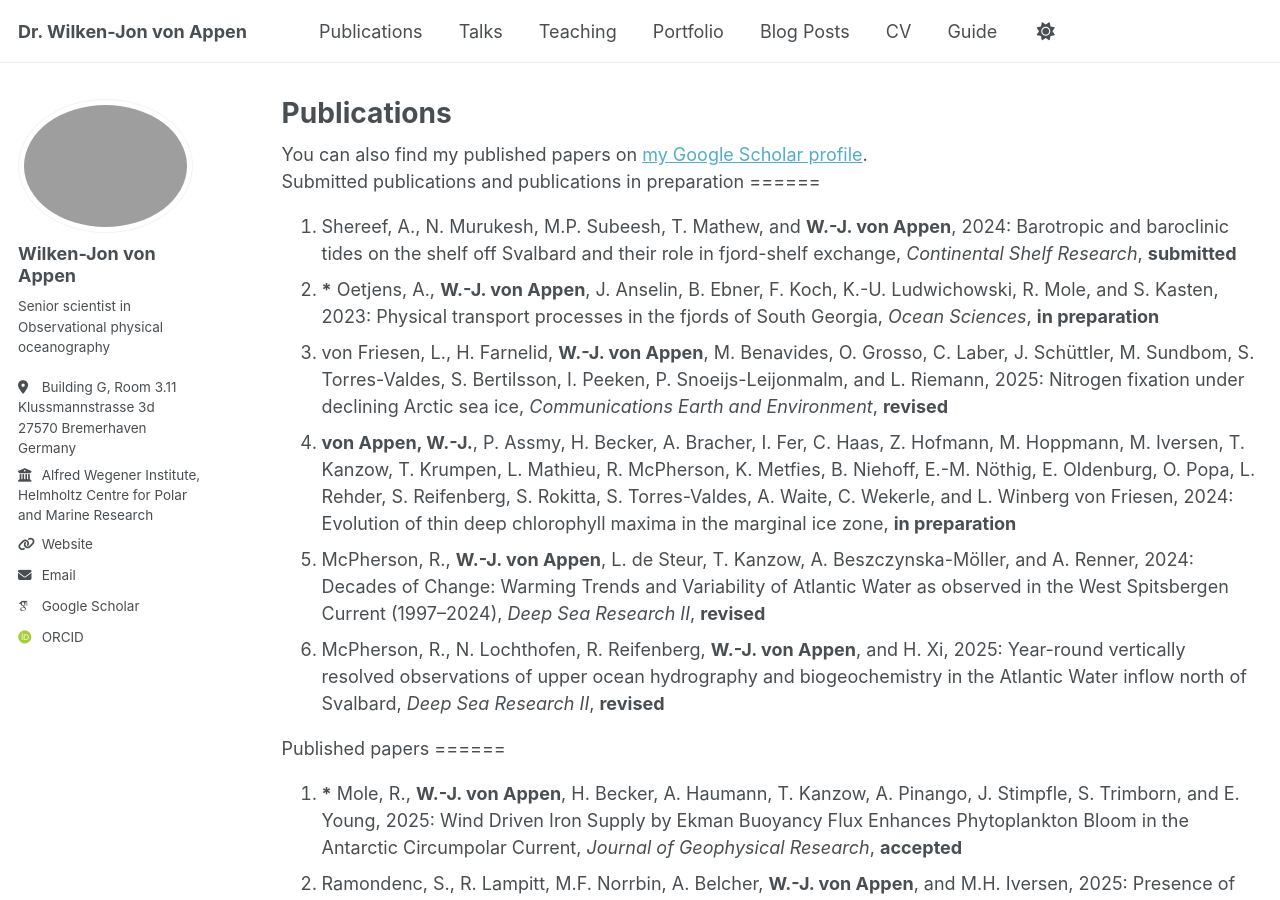
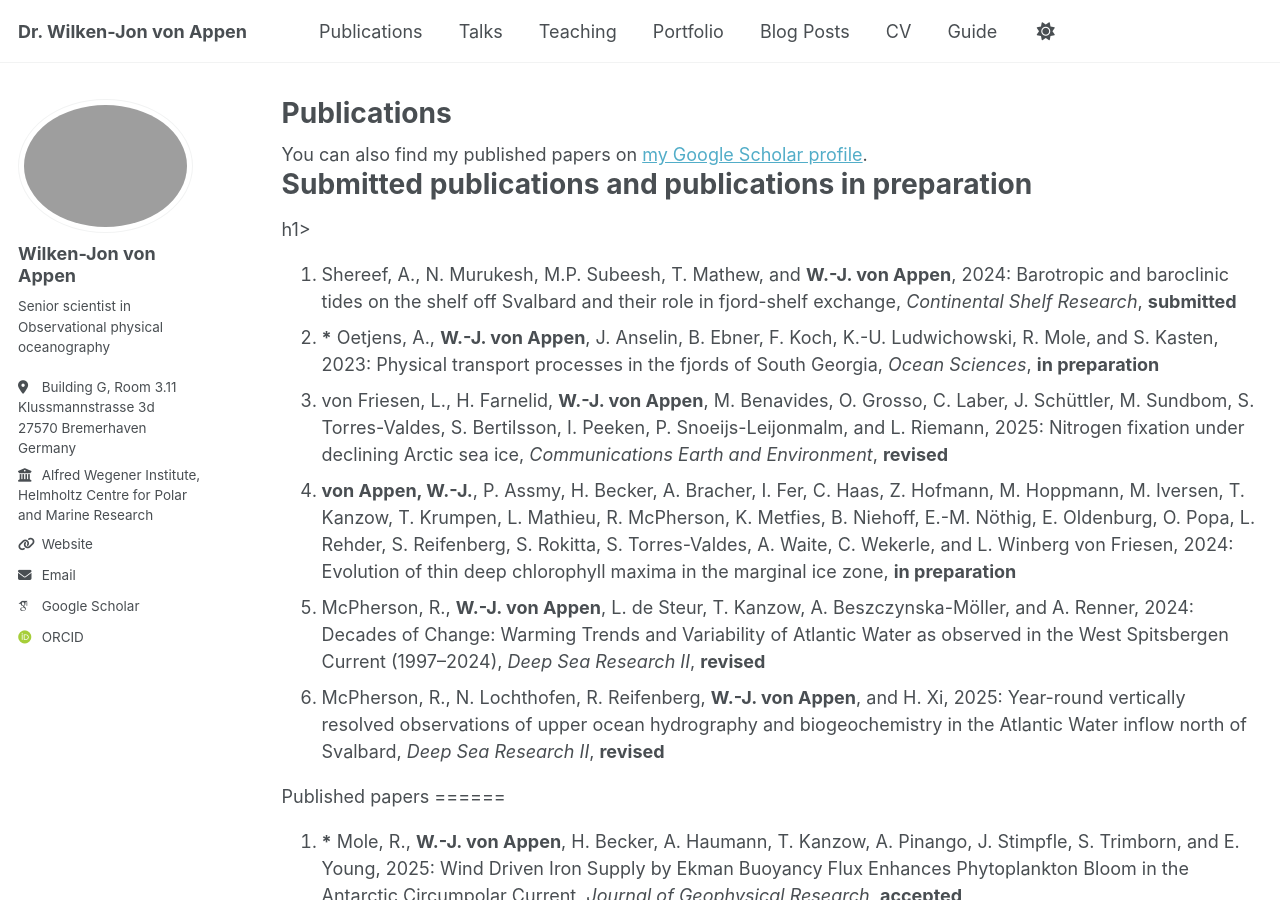
Before and after one commit to wjvappen/wjvappen, a Jekyll site: the page built from _pages/publications.html, in a window 1280 px wide and 900 px high. Built offline with Jekyll 4.4.1, drawn with Linux system fonts in a browser that asks for light colours; some web fonts are replaced; a script bundle is joined from its source files by our own code; library files that are not in the unit come from our copies.

```diff
--- a/_pages/publications.html
+++ b/_pages/publications.html
@@ -11,8 +11,7 @@ author_profile: true
 
 {% include base_path %}
 
-Submitted publications and publications in preparation
-======
+<h1>Submitted publications and publications in preparation</h1>h1>
 
 <ol start="1">
   <li>Shereef, A., N. Murukesh, M.P. Subeesh, T. Mathew, and <strong>W.-J. von Appen</strong>, 2024: Barotropic and baroclinic tides on the shelf off Svalbard and their role in fjord-shelf exchange, <em>Continental Shelf Research</em>, <strong>submitted</strong></li>
```
